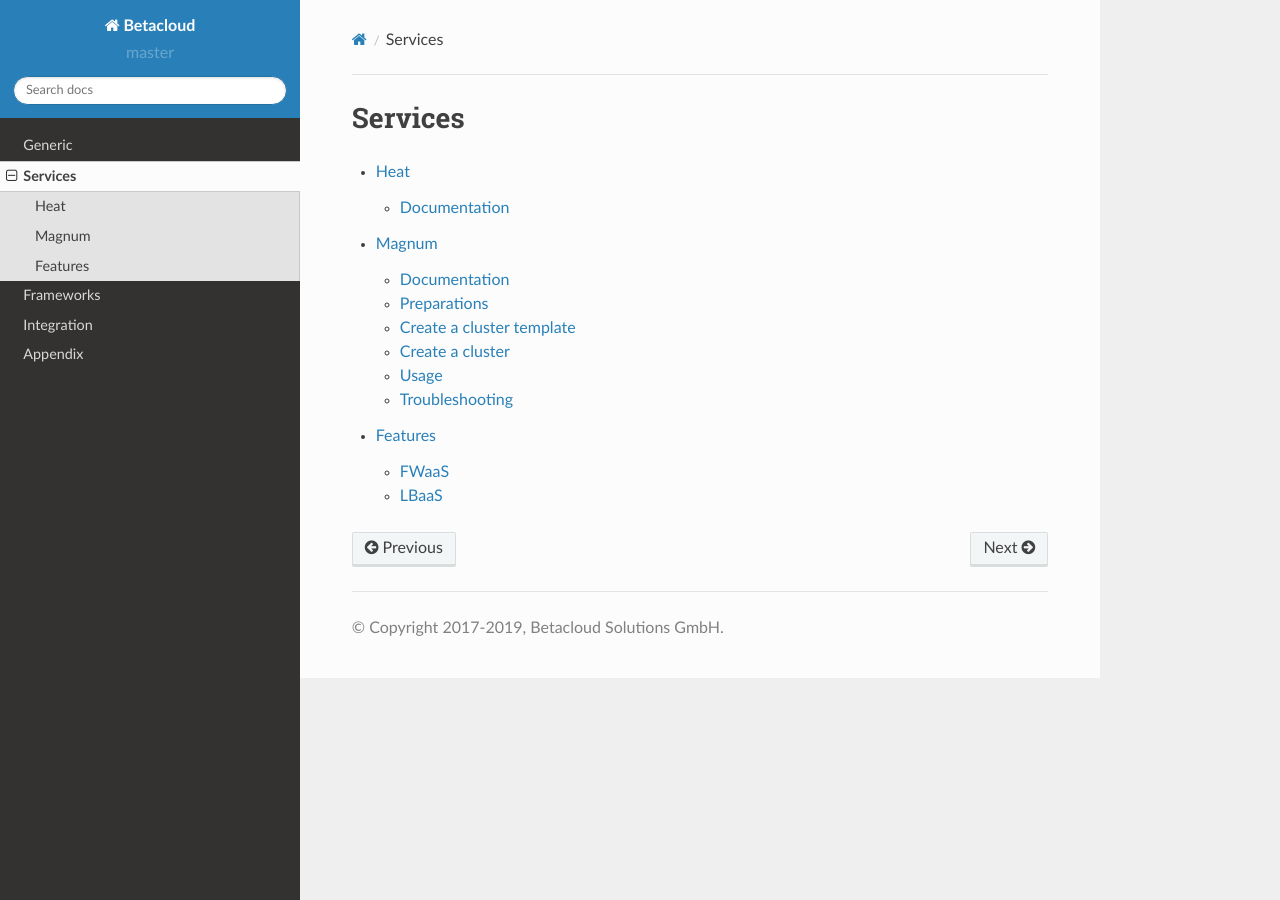
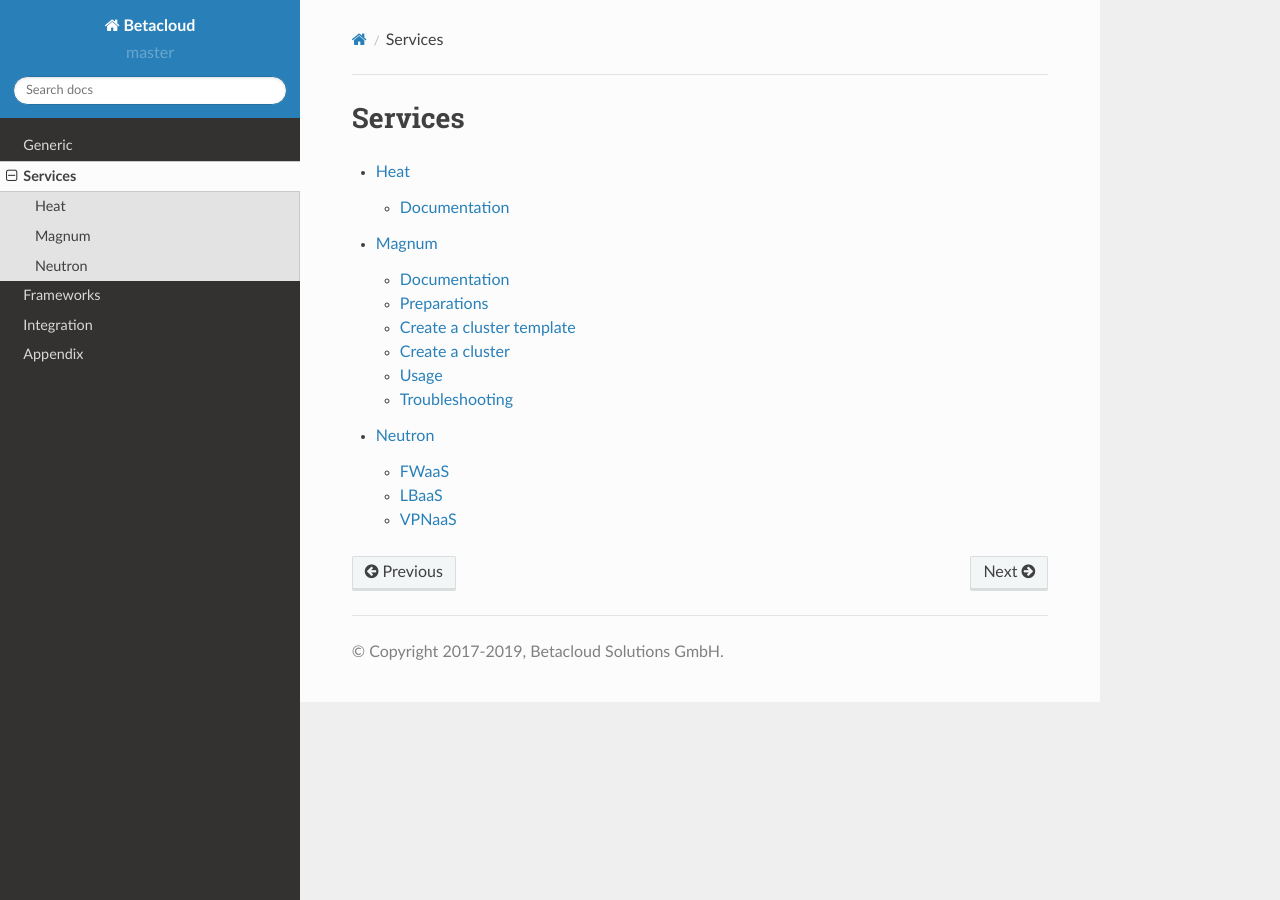
Before and after one commit to betacloud/documentation, a Sphinx documentation site: the page built from source/services.rst, in a window 1280 px wide. Built offline with Sphinx 7.4.7 and the Read the Docs theme 2.0.0, drawn with Linux system fonts in a browser that asks for light colours.

Commit message:
Cleanup neutron

```diff
--- a/source/services/neutron.rst
+++ b/source/services/neutron.rst
@@ -1,9 +1,12 @@
-========
-Features
-========
+=======
+Neutron
+=======
 
-.. toctree::
-   :maxdepth: 2
+FWaaS
+=====
 
-   neutron/fwaas
-   neutron/lbaas
+LBaaS
+=====
+
+VPNaaS
+======
--- a/source/services/neutron/fwaas.rst
+++ /dev/null
@@ -1,3 +0,0 @@
-=====
-FWaaS
-=====
--- a/source/services/neutron/lbaas.rst
+++ /dev/null
@@ -1,3 +0,0 @@
-=====
-LBaaS
-=====
```
